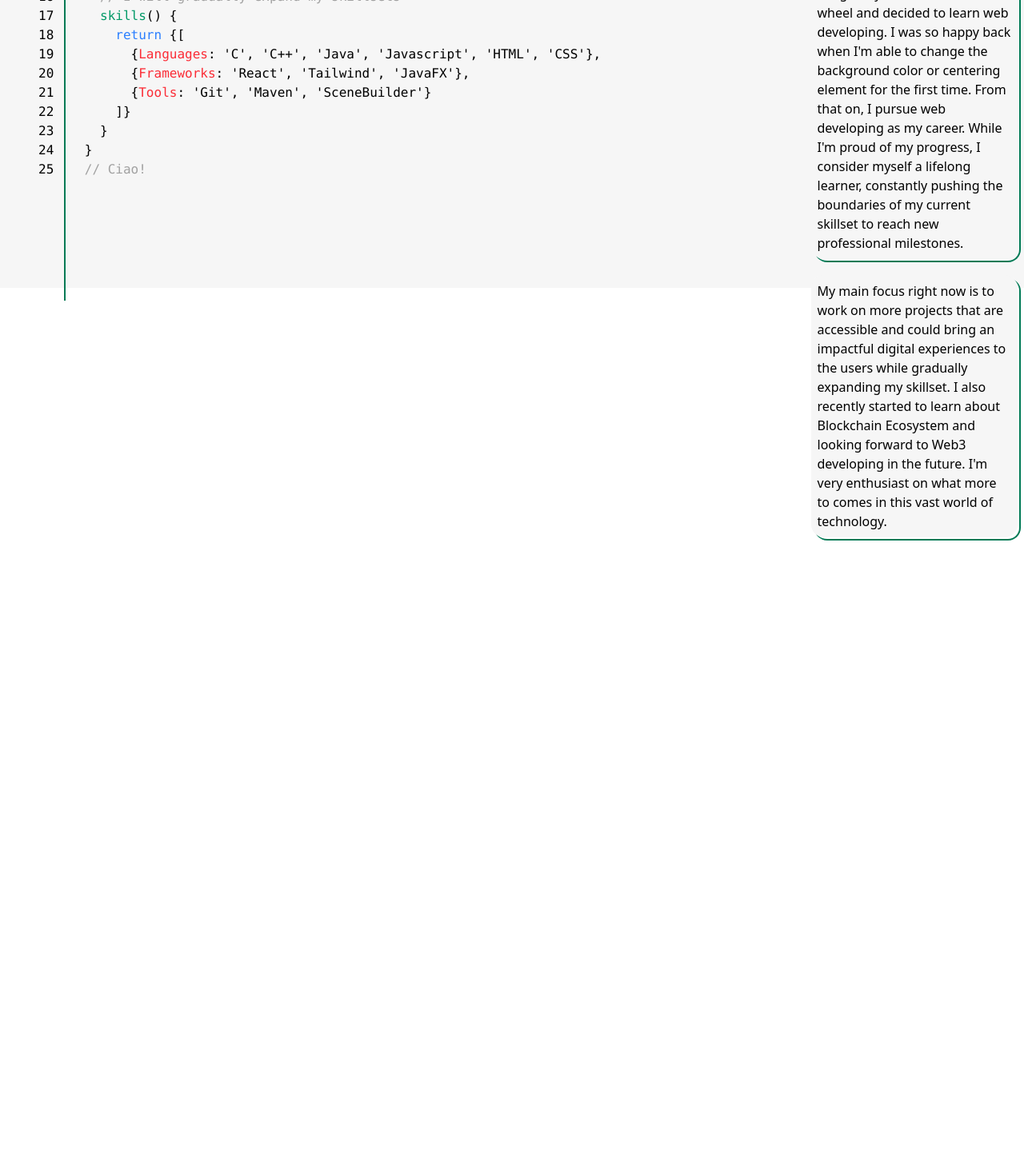
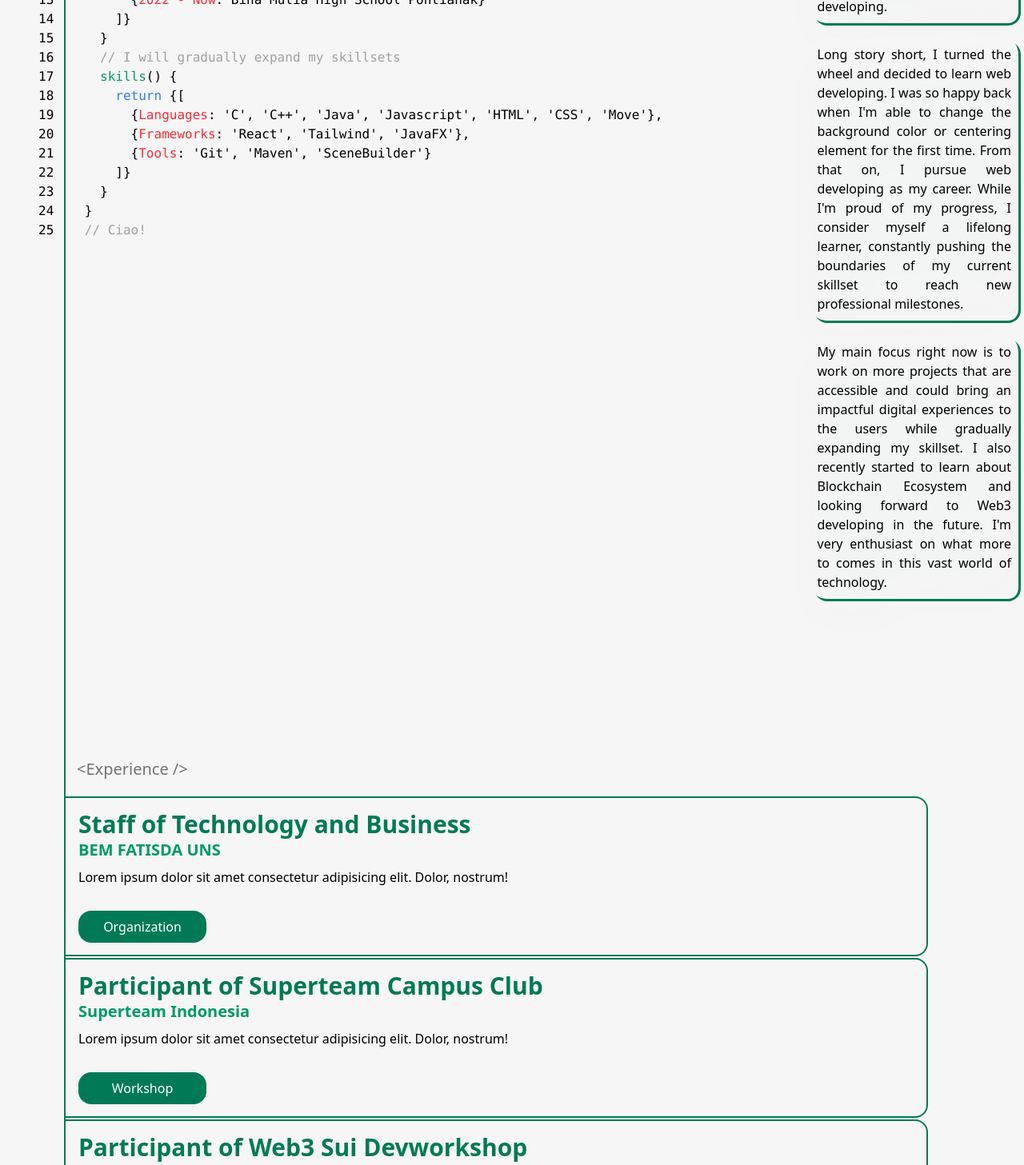
Before and after one commit to Unalome7431/personal-portfolio, a React (Vite) app: page / in a window 1280 px wide. Shown: the part 1240-2697 px from the top of the page at 80% size. Before the commit the page ends 1916 px from the top, so only its background shows below. Built offline with nearby package versions, Linux system fonts and the light colour scheme.

Commit message:
experience nav

```diff
--- a/src/App.jsx
+++ b/src/App.jsx
@@ -4,6 +4,8 @@ import NavBar from './components/NavBar'
 import About from './navigation/About'
 import Contact from './navigation/Contact'
 import Start from './navigation/Start'
+import Experience from './navigation/Experience'
+import Work from './navigation/Work'
 
 function App() {
 
@@ -12,6 +14,8 @@ function App() {
       <NavBar />
       <Start />
       <About />
+      <Experience />
+      <Work />
     </>
   )
 }
--- /dev/null
+++ b/src/components/ExperienceCard.jsx
@@ -0,0 +1,27 @@
+import { useState } from "react"
+
+function ExperienceCard({ title, orgs, desc, label, timeline }) {
+  const [isHover, setIsHover] = useState(false)
+
+  return (
+    <div onMouseEnter={() => {setTimeout(() => setIsHover(true), 350)}} onMouseLeave={() => {setTimeout(() => setIsHover(false), 300)}} className="flex flex-row justify-between pl-4 pr-4 border-2 border-emerald-700 rounded-tr-2xl rounded-br-2xl ml-2 mb-0.5 hover:bg-neutral-200 transition-all duration-300 ease-in-out w-270 h-50 hover:w-360">
+      <div className="flex flex-col justify-around">
+        <div className="flex flex-col gap-2 w-180">
+          <div>
+            <h3 className="text-emerald-700 text-3xl font-bold">{title}</h3>
+            <h4 className="text-emerald-600 text-xl font-semibold">{orgs}</h4>
+          </div>
+          <p>{desc}</p>
+        </div>
+
+        <div className="bg-emerald-700 text-white font-medium w-40 p-2 rounded-2xl text-center">
+          {label}
+        </div>
+      </div>
+
+      <span className={`flex items-center text-emerald-700 font-bold text-5xl transition-all duration-300 ease-in ${isHover ? 'opacity-100 m-4' : 'opacity-0'}`}>{timeline}</span>
+    </div>
+  )
+}
+
+export default ExperienceCard
--- a/src/index.css
+++ b/src/index.css
@@ -2,4 +2,5 @@
 
 body {
   margin: 0;
+  background-color: #F6F6F6;
 }
--- a/src/navigation/About.jsx
+++ b/src/navigation/About.jsx
@@ -12,10 +12,8 @@ function About() {
   ]
 
   return (
-    <div className="h-dvh bg-[#F6F6F6] pt-4 pl-2 pr-2">
-      <div className="w-px h-dvh border-[1.5px] border-emerald-700 absolute left-20"></div>
-
-      <p className="text-neutral-500 text-xl ml-22 mb-5">{"<About />"}</p>
+    <div className="h-fit bg-[#F6F6F6] pl-2 pr-2">
+      <p className="text-neutral-500 text-xl ml-22 mb-5 pt-70">{"<About />"}</p>
       <div className="flex flex-row gap-5">
         <div>
           <pre className="m-0 p-0 w-full hover:bg-emerald-100">
@@ -91,7 +89,7 @@ function About() {
             </code>
           </pre>
           <pre className="m-0 p-0 w-full hover:bg-emerald-100">
-            <code className="px-10 py-0"><span className="select-none">19    </span>      {"{"}<span className="text-red-500">Languages</span>: 'C', 'C++', 'Java', 'Javascript', 'HTML', 'CSS'{"}"},
+            <code className="px-10 py-0"><span className="select-none">19    </span>      {"{"}<span className="text-red-500">Languages</span>: 'C', 'C++', 'Java', 'Javascript', 'HTML', 'CSS', 'Move'{"}"},
             </code>
           </pre>
           <pre className="m-0 p-0 w-full hover:bg-emerald-100">
@@ -120,16 +118,16 @@ function About() {
           </pre>
         </div>
 
-        <div className="flex gap-5 flex-col w-150">
+        <div className="flex gap-5 flex-col w-150 justify-center">
           {
             divBoxId.map((box) => {
               const [isHover, setIsHover] = useState(false)
 
               return (
               <div className="relative inline-block">
-                <div className={`absolute inset-0 border-0 border-b-2 border-r-2 border-emerald-700 translate-1 translate-y-1 rounded-2xl z-0 ${isHover ? 'translate-2 translate-y-3 translate-z-3' : ''} transition-all duration-300 ease-in-out`}></div>
+                <div className={`absolute inset-0 border-0 border-b-3 border-r-3 border-emerald-700 translate-1 translate-y-1 rounded-2xl z-0 ${isHover ? 'translate-2 translate-y-3 translate-z-3' : ''} transition-all duration-300 ease-in-out`}></div>
                 <div key={box.id} onMouseEnter={() => {setIsHover(true)}} onMouseLeave={() => {setIsHover(false)}} className={`relative z-1 rounded-2xl p-2 transition-transform duration-300 ease-in-out bg-[#F6F6F6]`}>
-                  <p className={`${isHover ? '-translate-5 -translate-y-1 scale-105' : ''} transition-all duration-300 ease-in-out`}>
+                  <p className={`${isHover ? '-translate-5 -translate-y-1 scale-105 drop-shadow-emerald-700' : 'drop-shadow-emerald-900/10'} drop-shadow-2xl  transition-all duration-300 ease-in-out text-justify`}>
                     {box.text}
                   </p>
                 </div>
--- a/src/navigation/Experience.jsx
+++ b/src/navigation/Experience.jsx
@@ -0,0 +1,18 @@
+import ExperienceCard from "../components/ExperienceCard"
+
+function Experience() {
+
+  return (
+    <div className="h-fit bg-[#F6F6F6] pl-2 pr-2">
+      <p className="text-neutral-500 text-xl ml-22 mb-5 pt-50">{"<Experience />"}</p>
+      <div className="ml-16 mr-24">
+        <ExperienceCard title={"Staff of Technology and Business"} orgs={"BEM FATISDA UNS"} desc={"Lorem ipsum dolor sit amet consectetur adipisicing elit. Dolor, nostrum!"} label={"Organization"} timeline={"2026 - Now"} />
+        <ExperienceCard title={"Participant of Superteam Campus Club"} orgs={"Superteam Indonesia"} desc={"Lorem ipsum dolor sit amet consectetur adipisicing elit. Dolor, nostrum!"} label={"Workshop"} timeline={"2026 - Now"} />
+        <ExperienceCard title={"Participant of Web3 Sui Devworkshop"} orgs={"Sui Indonesia Community Workshop"} desc={"Lorem ipsum dolor sit amet consectetur adipisicing elit. Dolor, nostrum!"} label={"Workshop"} timeline={"2025"} />
+        <ExperienceCard title={"Staff of Event"} orgs={"P!NGFEST"} desc={"Lorem ipsum dolor sit amet consectetur adipisicing elit. Dolor, nostrum!"} label={"Event"} timeline={"2025"} />
+      </div>
+    </div>
+  )
+}
+
+export default Experience
--- a/src/navigation/Start.jsx
+++ b/src/navigation/Start.jsx
@@ -5,8 +5,8 @@ import ProfilePlaceholder from '../assets/profile-placeholder.jpg'
 function Start() {
 
   return (
-    <div className="h-dvh bg-[#F6F6F6] pt-24 p-2">
-      <div className="w-px h-dvh border-[1.5px] border-emerald-700 absolute left-20"></div>
+    <div className="h-fit bg-[#F6F6F6] pt-24 p-2">
+      <div className="w-px h-1000 border-[1.5px] border-emerald-700 absolute left-20"></div>
 
       <div className="ml-22">
         <p className="text-neutral-500 text-xl">{"<Start />"}</p>
--- a/src/navigation/Work.jsx
+++ b/src/navigation/Work.jsx
@@ -0,0 +1,10 @@
+function Work() {
+
+  return (
+    <div className="h-fit bg-[#F6F6F6] pl-2 pr-2">
+      <p className="text-neutral-500 text-xl ml-22 mb-5 pt-10">{"<Work />"}</p>
+    </div>
+  )
+}
+
+export default Work
```
Also changed, not shown: src/navigation/Education.jsx (deleted).
